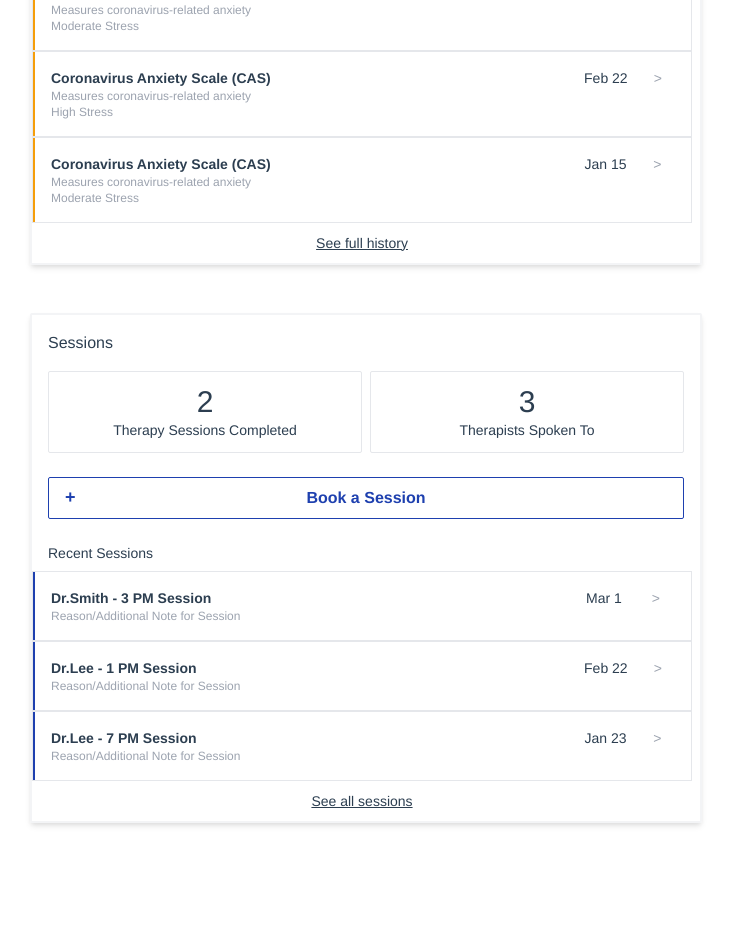
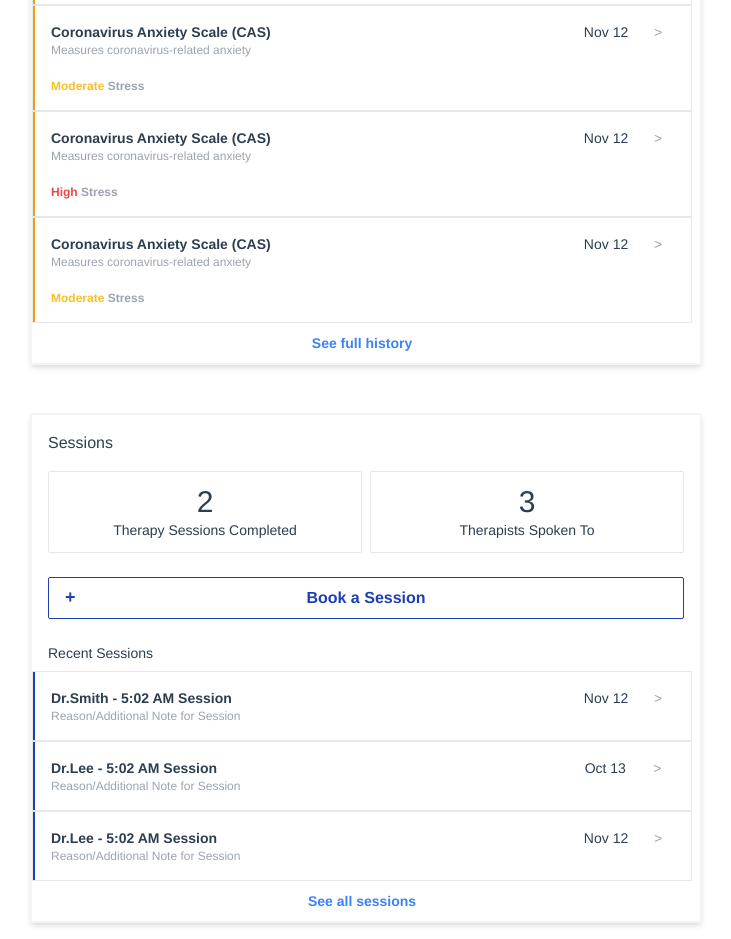
Before and after one commit to UW-EWB-Design/wazi-winter-2022, a Vue app: page / in a window 1280 px wide. Shown: the part 460-1399 px from the top of the page, without its empty margins (274-1005 px from the left). Before the commit the page ends 1299 px from the top, so only its background shows below. Built offline with nearby package versions, Linux system fonts and the light colour scheme.

Commit message:
adjust datetime format and font colour for assessment level

```diff
--- a/src/components/assessments/AssessmentButton.vue
+++ b/src/components/assessments/AssessmentButton.vue
@@ -27,7 +27,7 @@ export default {
 
 .AssessmentButton:hover {
   background-color: orange;
-  color: black;
+  color: white;
 }
 
 span {
--- a/src/components/assessments/AssessmentCard.vue
+++ b/src/components/assessments/AssessmentCard.vue
@@ -3,16 +3,16 @@
 		<div class="w-full text-left text-sm border border-gray-200 hover:bg-gray-100 cursor-pointer">
 			<div class="border-l-2 border-yellow-500 p-4">
 				<div class="flex flex-row justify-between">
-					<b>{{ assessment.name }}</b>
+					<b class="w-5/6">{{ assessment.name }}</b>
 					<div class="flex justify-around w-1/6">
-						<p>{{ assessment.dateTime }}</p>
+						<p>{{ date }}</p>
 						<p class="text-gray-400 hover:text-blue-800" href="#">></p>
 					</div>
 
 				</div>
 
-				<p class="text-gray-400 text-xs">{{assessment.description}}</p>
-				<p class="text-gray-400 text-xs">{{assessment.level}} Stress</p>
+				<p class="text-gray-400 text-xs w-5/6">{{assessment.description}}</p>
+				<p class="text-gray-400 text-xs mt-5 font-semibold	"><span v-bind:class="classObject">{{level}}</span> Stress</p>
 
 			</div>
 
@@ -23,6 +23,26 @@
 <script>
 export default {
 	name: "AssesmentCard",
-	props: { assessment: Object }
+	props: { assessment: Object },
+    data() {
+		return {
+			level: this.assessment.level,
+		};
+	},
+    computed: {
+		date: function () {
+            // Assuming datetime is given in ISO format
+            let options = {  month: 'short', day: 'numeric' };
+			let date = new Date(this.assessment.datetime);
+			return date.toLocaleDateString('en-US', options);
+		},
+        classObject: function () {
+            return {
+                'text-red-500': this.assessment.level == "High",
+                'text-yellow-400': this.assessment.level == "Moderate",
+                'text-green-500': this.assessment.level == "Low",
+            }
+        }
+	},
 };
 </script>
--- a/src/components/assessments/Assessments.vue
+++ b/src/components/assessments/Assessments.vue
@@ -22,7 +22,7 @@
 					</ul>
 				</div>
 				<div class="pt-2">
-					<a class="text-sm underline cursor-pointer hover:bold" href="#">See full history</a>
+					<a class="text-sm text-blue-500 font-bold cursor-pointer hover:bold" href="#">See full history</a>
 				</div>
 			</div>
 		</div>
--- a/src/components/sessions/SessionCard.vue
+++ b/src/components/sessions/SessionCard.vue
@@ -3,19 +3,15 @@
 		<div class="w-full text-left text-sm border border-gray-200 hover:bg-gray-100 cursor-pointer">
 			<div class="border-l-2 border-blue-800 p-4">
 				<div class="flex flex-row justify-between">
-					<b>{{ session.therapist }} - {{session.time}} Session</b>
+					<b>{{ session.therapist }} - {{ time }} Session</b>
 					<div class="flex justify-around w-1/6">
-						<p>{{session.date}}</p>
+						<p>{{ date }}</p>
 						<p class="text-gray-400 hover:text-blue-800" href="#">></p>
 					</div>
-
 				</div>
 
-				<p class="text-gray-400 text-xs">{{session.notes}}</p>
-
-
+				<p class="text-gray-400 text-xs">{{ session.notes }}</p>
 			</div>
-
 		</div>
 	</div>
 </template>
@@ -24,5 +20,19 @@
 export default {
 	name: "SessionCard",
 	props: { session: Object },
+	computed: {
+		date: function () {
+            // Assuming datetime is given in ISO format
+            let options = {  month: 'short', day: 'numeric' };
+			let date = new Date(this.session.datetime);
+			return date.toLocaleDateString('en-US', options);
+		},
+		time: function () {
+            // Assuming datetime is given in ISO format
+            let options = { hour: 'numeric', minute: "numeric"};
+            let time = new Date(this.session.datetime);
+			return time.toLocaleTimeString('en-US', options);
+		},
+	},
 };
 </script>
--- a/src/components/sessions/Sessions.vue
+++ b/src/components/sessions/Sessions.vue
@@ -54,7 +54,7 @@
 					</ul>
 				</div>
 				<div class="pt-2">
-					<a class="text-sm underline cursor-pointer hover:bold" href="#">See all sessions</a>
+					<a class="text-sm text-blue-500 font-bold cursor-pointer hover:bold" href="#">See all sessions</a>
 				</div>
 			</div>
 		</div>
--- a/src/views/Home.vue
+++ b/src/views/Home.vue
@@ -24,47 +24,41 @@ export default {
 			sessions: [
 				{
 					therapist: "Dr.Smith",
-					date: "Mar 1",
-					time: "3 PM",
+                    datetime:"2021-11-12T05:02:29+0000",
 					notes: "Reason/Additional Note for Session",
                     completed: true,
                     id: 1,
 				},
                 {
 					therapist: "Dr.Lee",
-					date: "Feb 22",
-					time: "1 PM",
+                    datetime:"2021-10-13T05:02:29+0000",
 					notes: "Reason/Additional Note for Session",
                     completed: true,
                     id: 2,
 				},
                 {
 					therapist: "Dr.Lee",
-					date: "Jan 23",
-					time: "7 PM",
+                    datetime:"2021-11-12T05:02:29+0000",
 					notes: "Reason/Additional Note for Session",
                     completed: false,
                     id: 3,
 				},
                 {
 					therapist: "Dr.Lee",
-					datetime: "Dec 23",
-					time: "2 PM",
+					datetime:"2021-10-01T05:02:29+0000",
 					notes: "Reason/Additional Note for Session",
                     completed: false,
                     id: 4,
 				},
                 {
 					therapist: "Dr.Lee",
-					datetime: "Dec 8",
-					time: "4 PM",
+					datetime:"2021-11-12T05:02:29+0000",
 					notes: "Reason/Additional Note for Session",
                     completed: false,
                     id: 5,
 				},{
 					therapist: "Dr.Lee",
-					datetime: "Nov 7",
-					time: "7 PM",
+					datetime:"2021-11-12T05:02:29+0000",
 					notes: "Reason/Additional Note for Session",
                     completed: false,
                     id: 6,
@@ -87,35 +81,35 @@ export default {
 					name: 'Coronavirus Anxiety Scale (CAS)',
 					description: 'Measures coronavirus-related anxiety',
 					level: 'High',
-					dateTime: 'Mar 3'
+					datetime:"2021-11-12T05:02:29+0000",
 				},
 				{
 					id: 2,
 					name: 'Coronavirus Anxiety Scale (CAS) This assessment has a very long name',
 					description: 'Measures coronavirus-related anxiety. This assessment has a very long description',
 					level: 'Low',
-					dateTime: 'Mar 1'
+					datetime:"2021-11-12T05:02:29+0000",
 				},
 				{
 					id: 3,
 					name: 'Coronavirus Anxiety Scale (CAS)',
 					description: 'Measures coronavirus-related anxiety',
 					level: 'Moderate',
-					dateTime: 'Feb 28'
+					datetime:"2021-11-12T05:02:29+0000",
 				},
 				{
 					id: 4,
 					name: 'Coronavirus Anxiety Scale (CAS)',
 					description: 'Measures coronavirus-related anxiety',
 					level: 'High',
-					dateTime: 'Feb 22'
+					datetime:"2021-11-12T05:02:29+0000",
 				},
 				{
 					id: 5,
 					name: 'Coronavirus Anxiety Scale (CAS)',
 					description: 'Measures coronavirus-related anxiety',
 					level: 'Moderate',
-					dateTime: 'Jan 15'
+					datetime:"2021-11-12T05:02:29+0000",
 				},
 			]
 		};
```
